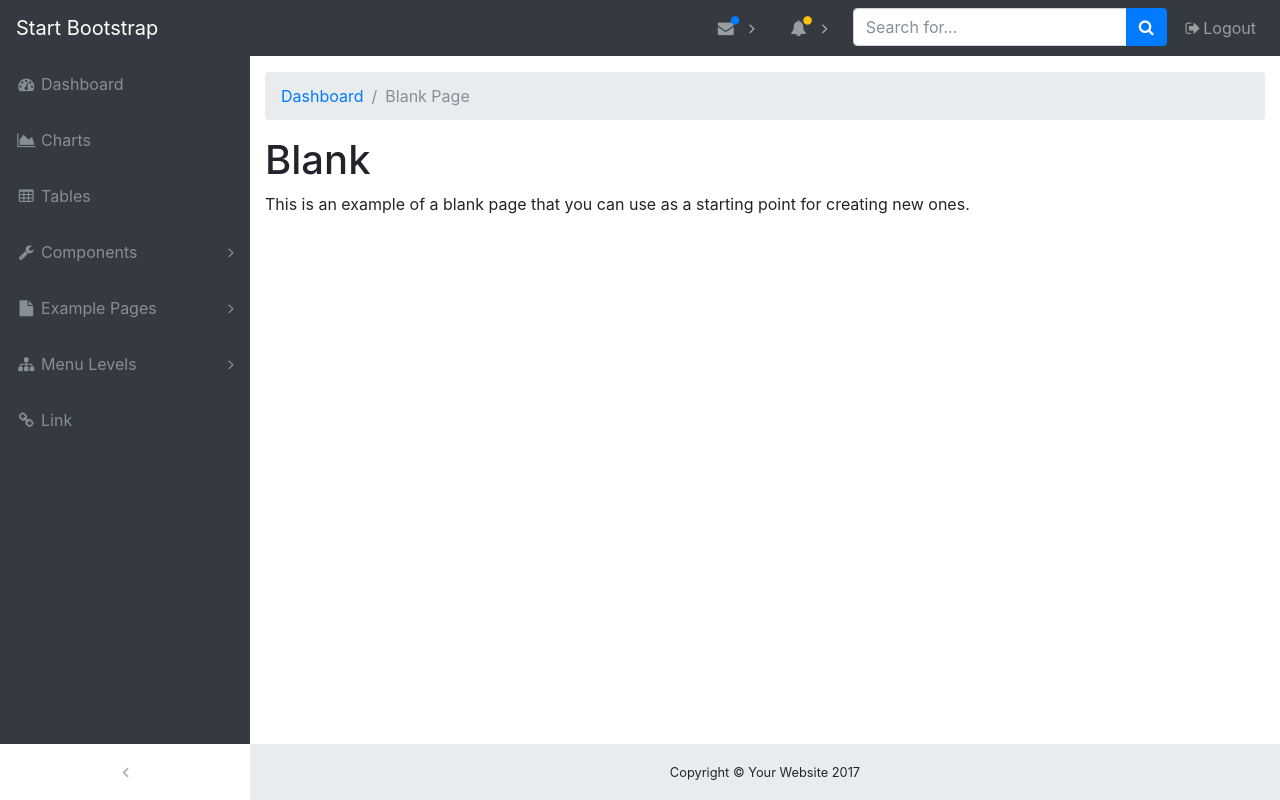
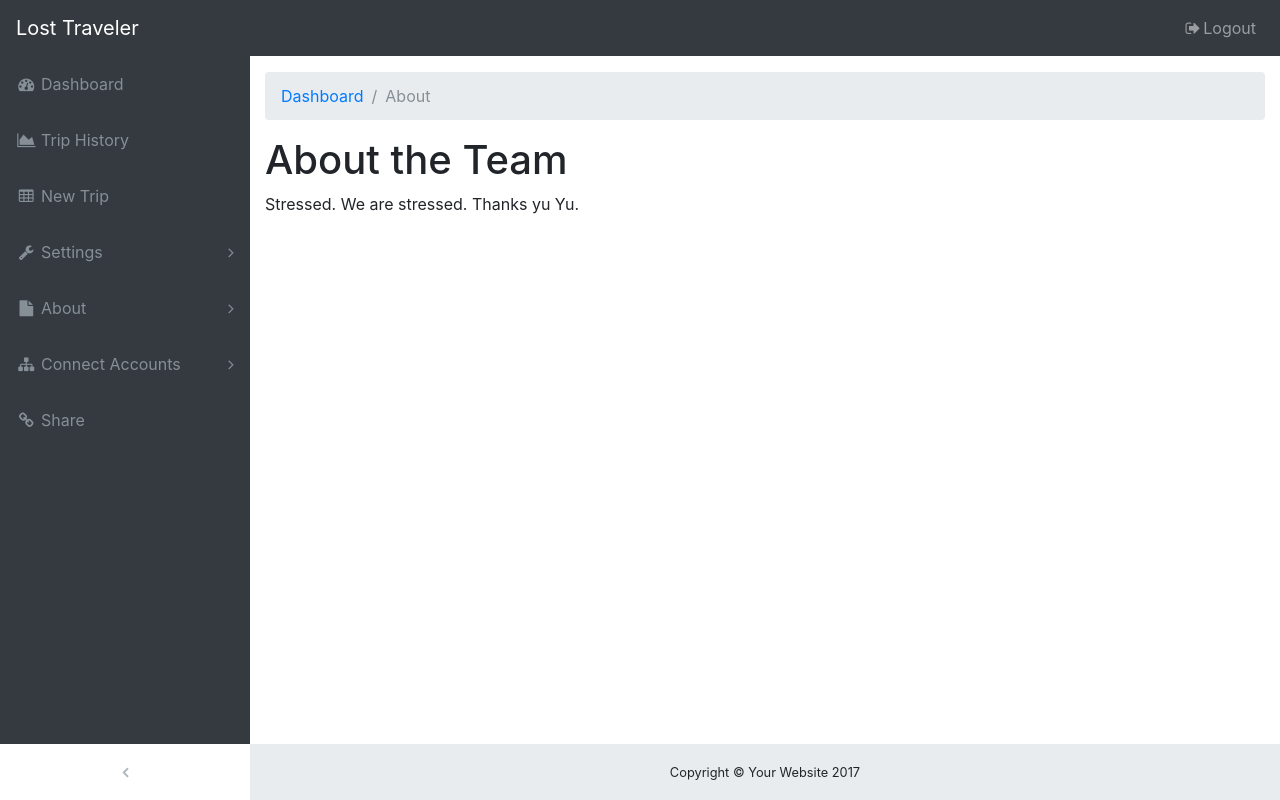
Before and after one commit to chasecook411/trip_planner, a PHP site: page /blank.html in a window 1280 px wide. Run offline with PHP 8.4, Linux system fonts and the light colour scheme; some libraries are stand-ins or nearby versions.

Commit message:
About and Settings Page

```diff
--- a/It1.html
+++ b/It1.html
@@ -19,7 +19,7 @@
 <body class="fixed-nav sticky-footer bg-dark" id="page-top">
   <!-- Navigation-->
   <nav class="navbar navbar-expand-lg navbar-dark bg-dark fixed-top" id="mainNav">
-    <a class="navbar-brand" href="index.html">Lost Traveler</a>
+    <a class="navbar-brand" href="it1.html">Lost Traveler</a>
     <button class="navbar-toggler navbar-toggler-right" type="button" data-toggle="collapse" data-target="#navbarResponsive" aria-controls="navbarResponsive" aria-expanded="false" aria-label="Toggle navigation">
       <span class="navbar-toggler-icon"></span>
     </button>
@@ -73,7 +73,7 @@
               <a href="forgot-password.html">Forgot Password Page</a>
             </li>
             <li>
-              <a href="blank.html">Blank Page</a>
+              <a href="blank.html">About the Team</a>
             </li>
           </ul>
         </li>
--- a/blank.html
+++ b/blank.html
@@ -7,7 +7,7 @@
   <meta name="viewport" content="width=device-width, initial-scale=1, shrink-to-fit=no">
   <meta name="description" content="">
   <meta name="author" content="">
-  <title>SB Admin - Start Bootstrap Template</title>
+  <title>Lost Traveler</title>
   <!-- Bootstrap core CSS-->
   <link href="vendor/bootstrap/css/bootstrap.min.css" rel="stylesheet">
   <!-- Custom fonts for this template-->
@@ -19,14 +19,14 @@
 <body class="fixed-nav sticky-footer bg-dark" id="page-top">
   <!-- Navigation-->
   <nav class="navbar navbar-expand-lg navbar-dark bg-dark fixed-top" id="mainNav">
-    <a class="navbar-brand" href="index.html">Start Bootstrap</a>
+    <a class="navbar-brand" href="it1.html">Lost Traveler</a>
     <button class="navbar-toggler navbar-toggler-right" type="button" data-toggle="collapse" data-target="#navbarResponsive" aria-controls="navbarResponsive" aria-expanded="false" aria-label="Toggle navigation">
       <span class="navbar-toggler-icon"></span>
     </button>
     <div class="collapse navbar-collapse" id="navbarResponsive">
       <ul class="navbar-nav navbar-sidenav" id="exampleAccordion">
         <li class="nav-item" data-toggle="tooltip" data-placement="right" title="Dashboard">
-          <a class="nav-link" href="index.html">
+          <a class="nav-link" href="http://localhost/">
             <i class="fa fa-fw fa-dashboard"></i>
             <span class="nav-link-text">Dashboard</span>
           </a>
@@ -34,19 +34,19 @@
         <li class="nav-item" data-toggle="tooltip" data-placement="right" title="Charts">
           <a class="nav-link" href="charts.html">
             <i class="fa fa-fw fa-area-chart"></i>
-            <span class="nav-link-text">Charts</span>
+            <span class="nav-link-text">Trip History</span>
           </a>
         </li>
         <li class="nav-item" data-toggle="tooltip" data-placement="right" title="Tables">
           <a class="nav-link" href="tables.html">
             <i class="fa fa-fw fa-table"></i>
-            <span class="nav-link-text">Tables</span>
+            <span class="nav-link-text">New Trip</span>
           </a>
         </li>
         <li class="nav-item" data-toggle="tooltip" data-placement="right" title="Components">
           <a class="nav-link nav-link-collapse collapsed" data-toggle="collapse" href="#collapseComponents" data-parent="#exampleAccordion">
             <i class="fa fa-fw fa-wrench"></i>
-            <span class="nav-link-text">Components</span>
+            <span class="nav-link-text">Settings</span>
           </a>
           <ul class="sidenav-second-level collapse" id="collapseComponents">
             <li>
@@ -60,7 +60,7 @@
         <li class="nav-item" data-toggle="tooltip" data-placement="right" title="Example Pages">
           <a class="nav-link nav-link-collapse collapsed" data-toggle="collapse" href="#collapseExamplePages" data-parent="#exampleAccordion">
             <i class="fa fa-fw fa-file"></i>
-            <span class="nav-link-text">Example Pages</span>
+            <span class="nav-link-text">About</span>
           </a>
           <ul class="sidenav-second-level collapse" id="collapseExamplePages">
             <li>
@@ -80,7 +80,7 @@
         <li class="nav-item" data-toggle="tooltip" data-placement="right" title="Menu Levels">
           <a class="nav-link nav-link-collapse collapsed" data-toggle="collapse" href="#collapseMulti" data-parent="#exampleAccordion">
             <i class="fa fa-fw fa-sitemap"></i>
-            <span class="nav-link-text">Menu Levels</span>
+            <span class="nav-link-text">Connect Accounts</span>
           </a>
           <ul class="sidenav-second-level collapse" id="collapseMulti">
             <li>
@@ -111,7 +111,7 @@
         <li class="nav-item" data-toggle="tooltip" data-placement="right" title="Link">
           <a class="nav-link" href="#">
             <i class="fa fa-fw fa-link"></i>
-            <span class="nav-link-text">Link</span>
+            <span class="nav-link-text">Share</span>
           </a>
         </li>
       </ul>
@@ -122,96 +122,7 @@
           </a>
         </li>
       </ul>
-      <ul class="navbar-nav ml-auto">
-        <li class="nav-item dropdown">
-          <a class="nav-link dropdown-toggle mr-lg-2" id="messagesDropdown" href="#" data-toggle="dropdown" aria-haspopup="true" aria-expanded="false">
-            <i class="fa fa-fw fa-envelope"></i>
-            <span class="d-lg-none">Messages
-              <span class="badge badge-pill badge-primary">12 New</span>
-            </span>
-            <span class="indicator text-primary d-none d-lg-block">
-              <i class="fa fa-fw fa-circle"></i>
-            </span>
-          </a>
-          <div class="dropdown-menu" aria-labelledby="messagesDropdown">
-            <h6 class="dropdown-header">New Messages:</h6>
-            <div class="dropdown-divider"></div>
-            <a class="dropdown-item" href="#">
-              <strong>David Miller</strong>
-              <span class="small float-right text-muted">11:21 AM</span>
-              <div class="dropdown-message small">Hey there! This new version of SB Admin is pretty awesome! These messages clip off when they reach the end of the box so they don't overflow over to the sides!</div>
-            </a>
-            <div class="dropdown-divider"></div>
-            <a class="dropdown-item" href="#">
-              <strong>Jane Smith</strong>
-              <span class="small float-right text-muted">11:21 AM</span>
-              <div class="dropdown-message small">I was wondering if you could meet for an appointment at 3:00 instead of 4:00. Thanks!</div>
-            </a>
-            <div class="dropdown-divider"></div>
-            <a class="dropdown-item" href="#">
-              <strong>John Doe</strong>
-              <span class="small float-right text-muted">11:21 AM</span>
-              <div class="dropdown-message small">I've sent the final files over to you for review. When you're able to sign off of them let me know and we can discuss distribution.</div>
-            </a>
-            <div class="dropdown-divider"></div>
-            <a class="dropdown-item small" href="#">View all messages</a>
-          </div>
-        </li>
-        <li class="nav-item dropdown">
-          <a class="nav-link dropdown-toggle mr-lg-2" id="alertsDropdown" href="#" data-toggle="dropdown" aria-haspopup="true" aria-expanded="false">
-            <i class="fa fa-fw fa-bell"></i>
-            <span class="d-lg-none">Alerts
-              <span class="badge badge-pill badge-warning">6 New</span>
-            </span>
-            <span class="indicator text-warning d-none d-lg-block">
-              <i class="fa fa-fw fa-circle"></i>
-            </span>
-          </a>
-          <div class="dropdown-menu" aria-labelledby="alertsDropdown">
-            <h6 class="dropdown-header">New Alerts:</h6>
-            <div class="dropdown-divider"></div>
-            <a class="dropdown-item" href="#">
-              <span class="text-success">
-                <strong>
-                  <i class="fa fa-long-arrow-up fa-fw"></i>Status Update</strong>
-              </span>
-              <span class="small float-right text-muted">11:21 AM</span>
-              <div class="dropdown-message small">This is an automated server response message. All systems are online.</div>
-            </a>
-            <div class="dropdown-divider"></div>
-            <a class="dropdown-item" href="#">
-              <span class="text-danger">
-                <strong>
-                  <i class="fa fa-long-arrow-down fa-fw"></i>Status Update</strong>
-              </span>
-              <span class="small float-right text-muted">11:21 AM</span>
-              <div class="dropdown-message small">This is an automated server response message. All systems are online.</div>
-            </a>
-            <div class="dropdown-divider"></div>
-            <a class="dropdown-item" href="#">
-              <span class="text-success">
-                <strong>
-                  <i class="fa fa-long-arrow-up fa-fw"></i>Status Update</strong>
-              </span>
-              <span class="small float-right text-muted">11:21 AM</span>
-              <div class="dropdown-message small">This is an automated server response message. All systems are online.</div>
-            </a>
-            <div class="dropdown-divider"></div>
-            <a class="dropdown-item small" href="#">View all alerts</a>
-          </div>
-        </li>
-        <li class="nav-item">
-          <form class="form-inline my-2 my-lg-0 mr-lg-2">
-            <div class="input-group">
-              <input class="form-control" type="text" placeholder="Search for...">
-              <span class="input-group-btn">
-                <button class="btn btn-primary" type="button">
-                  <i class="fa fa-search"></i>
-                </button>
-              </span>
-            </div>
-          </form>
-        </li>
+      <ul class="navbar-nav ml-auto"></li>
         <li class="nav-item">
           <a class="nav-link" data-toggle="modal" data-target="#exampleModal">
             <i class="fa fa-fw fa-sign-out"></i>Logout</a>
@@ -224,14 +135,14 @@
       <!-- Breadcrumbs-->
       <ol class="breadcrumb">
         <li class="breadcrumb-item">
-          <a href="index.html">Dashboard</a>
+          <a href="it1.html">Dashboard</a>
         </li>
-        <li class="breadcrumb-item active">Blank Page</li>
+        <li class="breadcrumb-item active">About</li>
       </ol>
       <div class="row">
         <div class="col-12">
-          <h1>Blank</h1>
-          <p>This is an example of a blank page that you can use as a starting point for creating new ones.</p>
+          <h1>About the Team</h1>
+          <p>Stressed. We are stressed. Thanks yu Yu. </p>
         </div>
       </div>
     </div>
--- a/forgot-password.html
+++ b/forgot-password.html
@@ -7,7 +7,7 @@
   <meta name="viewport" content="width=device-width, initial-scale=1, shrink-to-fit=no">
   <meta name="description" content="">
   <meta name="author" content="">
-  <title>SB Admin - Start Bootstrap Template</title>
+  <title>Lost Traveler</title>
   <!-- Bootstrap core CSS-->
   <link href="vendor/bootstrap/css/bootstrap.min.css" rel="stylesheet">
   <!-- Custom fonts for this template-->
--- a/login.html
+++ b/login.html
@@ -7,7 +7,7 @@
   <meta name="viewport" content="width=device-width, initial-scale=1, shrink-to-fit=no">
   <meta name="description" content="">
   <meta name="author" content="">
-  <title>SB Admin - Start Bootstrap Template</title>
+  <title>Lost Traveler</title>
   <!-- Bootstrap core CSS-->
   <link href="vendor/bootstrap/css/bootstrap.min.css" rel="stylesheet">
   <!-- Custom fonts for this template-->
--- a/register.html
+++ b/register.html
@@ -7,7 +7,7 @@
   <meta name="viewport" content="width=device-width, initial-scale=1, shrink-to-fit=no">
   <meta name="description" content="">
   <meta name="author" content="">
-  <title>SB Admin - Start Bootstrap Template</title>
+  <title>Lost Traveler</title>
   <!-- Bootstrap core CSS-->
   <link href="vendor/bootstrap/css/bootstrap.min.css" rel="stylesheet">
   <!-- Custom fonts for this template-->
```
Also changed, not shown: It1.txt (+89 -17 lines), login_page.php (+49 -0 lines), main_page.php (+13 -16 lines), register.txt (deleted, +0 -69 lines), aura.jpg (deleted), beale.jpg (deleted), oakridge.jpg (deleted).
